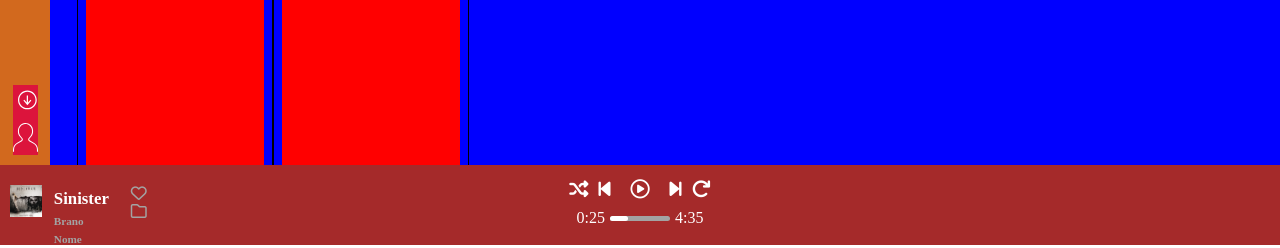
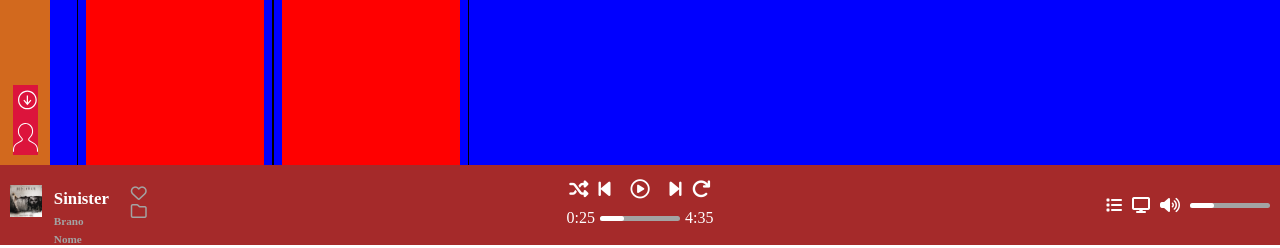
Before and after one commit to leonardoolia/html-css-spotifyweb, a plain HTML site: page index.html in a window 1280 px wide. Shown: the part 555-803 px from the top of the page. Drawn offline with Linux system fonts and the light colour scheme.

Commit message:
added footer volume section

```diff
--- a/css/style.css
+++ b/css/style.css
@@ -274,7 +274,7 @@ main h1 {}
 
 .progress-line {
     height: 5px;
-    width: 60px;
+    width: 80px;
     background-color: var(--secondarycolor);
     border-radius: 5px;
     position: relative;
@@ -290,3 +290,15 @@ main h1 {}
     background-color: var(--primarycolor);
     border-radius: 5px;
 }
+
+
+
+/* Sezione a destra */
+.footer-volume {
+    flex-basis: 25%;
+    display: flex;
+    align-items: center;
+    justify-content: flex-end;
+    gap: 10px;
+    color: var(--primarycolor)
+}
--- a/index.html
+++ b/index.html
@@ -241,7 +241,14 @@
         </div>
 
         <!-- Sezione volume -->
-        <div class="footer-volume"></div>
+        <div class="footer-volume">
+            <i class="fa-solid fa-list"></i>
+            <i class="fa-solid fa-display"></i>
+            <i class="fa-solid fa-volume-high"></i>
+            <div class="progress-line">
+                <div class="current-value"></div>
+            </div>
+        </div>
     </footer>
 
 </html>
```
